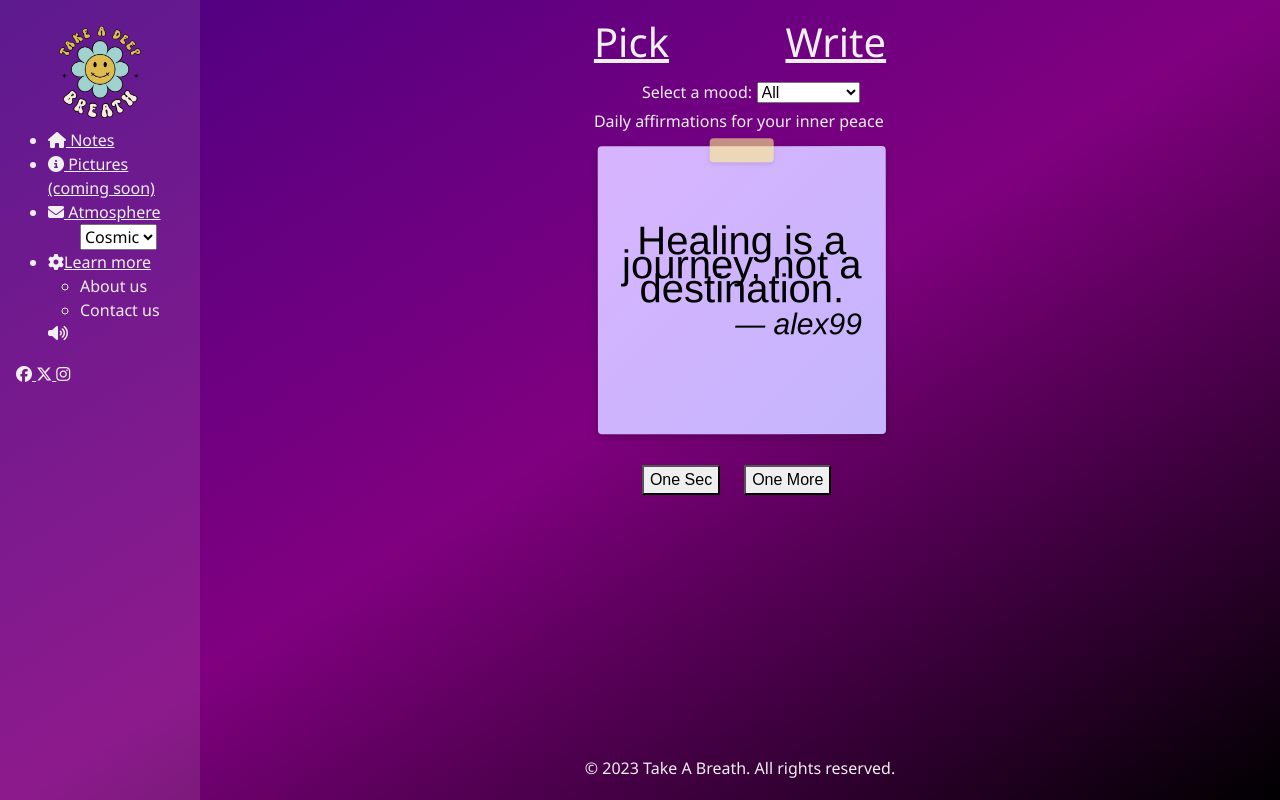
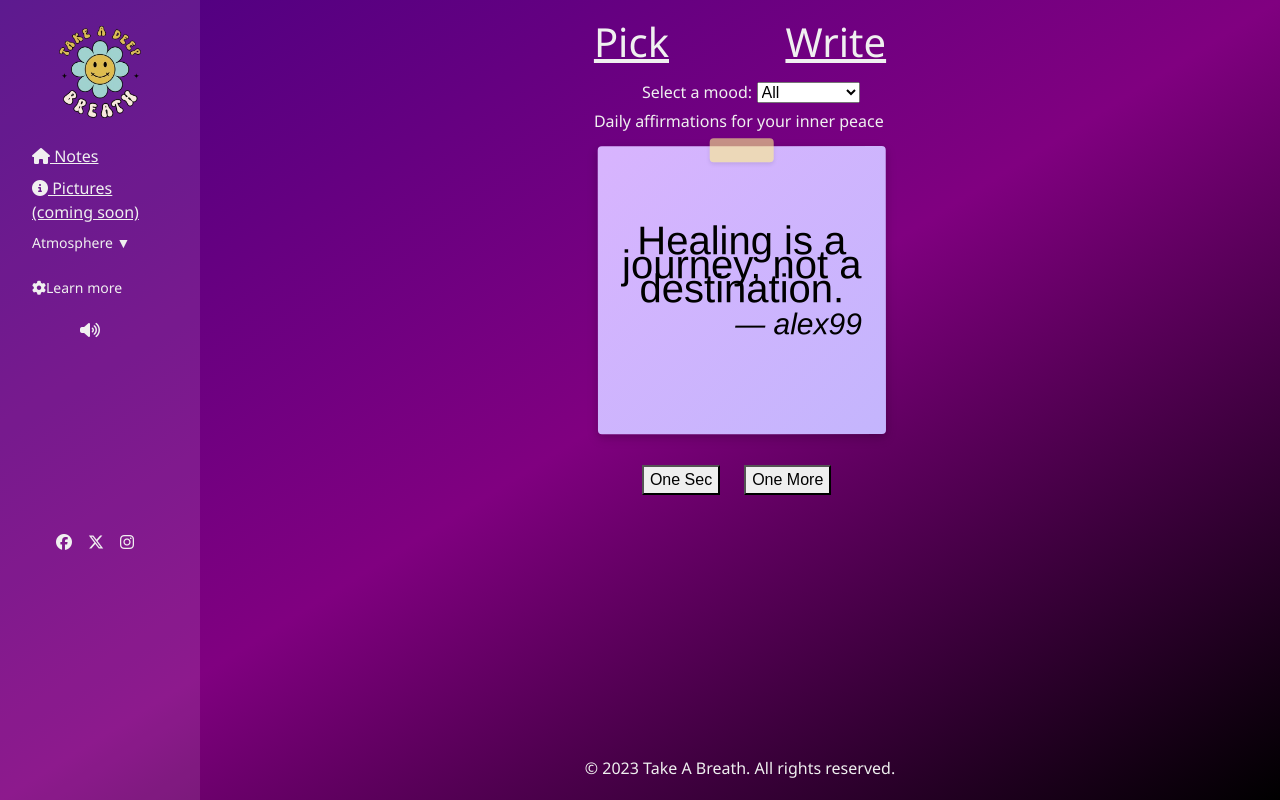
Before and after one commit to DaniqueJ-R/milestone_proj_3, a Django app: page / in a window 1280 px wide. Run offline with Django 4.2, Linux system fonts and the light colour scheme; data comes from the database, SQL or seed files in the repository; some libraries are stand-ins or nearby versions; some web fonts are replaced.

Commit message:
Updated HTML , CSS and JS for Base

```diff
--- a/quote/templates/quote/home.html
+++ b/quote/templates/quote/home.html
@@ -13,7 +13,7 @@
 
     <!-- Filter dropdown -->
     <div id="notes-filter">
-      <div id="myDropdown" class="dropdown-content">
+      <div id="myDropdown">
         <form method="get" action="{% url 'home' %}">
           <label id="select-mood">Select a mood:</label>
           <select name="category" id="themeSelector" onchange="this.form.submit()">
--- a/static/css/style.css
+++ b/static/css/style.css
@@ -17,12 +17,6 @@ body {
   color: pink;
   display: flex;
   background-repeat: no-repeat;
-}
-
-h1 {
-  color: white;
-  text-align: center;
-  font-family: var(--primary-font);
 }
 
 h2,
@@ -46,6 +40,12 @@ main {
   overflow: visible;
 }
 
+ul {
+  list-style: none;
+  padding: 0;
+  margin: 0;
+}
+
 .hidden {
   display: none;
 }
@@ -54,6 +54,24 @@ main {
   background: rgba(255, 255, 255, 0.1);
   padding: 1rem;
   width: 200px;
+}
+
+.nav-list {
+  display: flex;
+  flex-direction: column;
+  gap: 0.5rem;
+  padding: 1rem;
+}
+
+#toggleAudio {
+  padding-left: 3rem;
+}
+
+#social-links-nav {
+  display: flex;
+  gap: 1rem;
+  margin-top: 11rem;
+  margin-left: 2.5rem;
 }
 
 .heading-section {
@@ -183,6 +201,8 @@ body.theme-sunset {
   padding-top: 0.5rem;
 }
 
+
+
 #myDropdown {
   padding: 0.25rem 3rem;
   padding-right: 0rem;
@@ -199,3 +219,44 @@ body.theme-sunset {
 #footer {
   bottom: -5rem;
 }
+
+.dropdown-container {
+  margin-bottom: 1rem;
+}
+
+.dropdown-header {
+  cursor: pointer;
+  user-select: none;
+}
+
+.dropdown-content {
+  max-height: 0;
+  overflow: hidden;
+  transition: max-height 0.3s ease;
+  background: #eee;
+  padding: 0 1rem;
+}
+
+.dropdown-content.open {
+  border: 2px solid rgba(255, 255, 255, 0.6);
+  box-shadow: 0 4px 12px rgba(0, 0, 0, 0.3);
+  border-radius: 6px;
+  max-height: 500px;
+  background-color: transparent;
+  padding: 0.5rem 1.5rem;
+  max-width: 8rem;
+  font-size: small;
+}
+
+.dropdown-content.open a {
+  text-decoration: none;
+}
+
+.dropdown-content.open a:link,
+.dropdown-content.open a:visited {
+  color: inherit; /* or pick a custom color */
+  text-decoration: none;
+}
+.dropdown-content.open a:hover {
+  color: #ff6347; /* Change to your desired hover color */
+}
--- a/static/js/script.js
+++ b/static/js/script.js
@@ -1,6 +1,6 @@
 console.log("Script loaded");
 
-const themes = ["space", "sea", "forest", "sunset", "mountains", "garden"];
+const themes = ["space", "sea", "forest", "sunset"];
 
 let audioEnabled = false;
 let displayedNotes = []; // Array of current notes shown (max 5)
@@ -51,7 +51,8 @@ function renderNotes() {
         }
     }
 
-    const theme = themeSelector?.value || "space";
+  const selectedLink = document.querySelector(".dropdown-content a.selected");
+    const theme = selectedLink ? selectedLink.getAttribute("data-value") : "space"; // default
 
     displayedNotes.forEach((noteText, i) => {
         const note = createStickyNote(noteText, i, theme);
@@ -114,15 +115,29 @@ function goBack() {
 }
 
 // Theme & audio handling
-themeSelector?.addEventListener("change", () => {
-    document.body.className = `theme-${themeSelector.value}`;
-    renderNotes();
+document.querySelectorAll("#themeSelector a").forEach(a => {
+    a.addEventListener("click", (e) => {
+        e.preventDefault();
 
-    if (audioEnabled) {
-        themeAudio.src = `audio/${themeSelector.value}.mp3`;
-        themeAudio.play();
-    }
+        // Remove 'selected' from any other link
+        document.querySelectorAll("#themeSelector a").forEach(link => link.classList.remove("selected"));
+
+        // Add 'selected' to the clicked link
+        a.classList.add("selected");
+
+        const value = a.getAttribute("data-value");
+        document.body.className = `theme-${value}`;
+
+        // Update notes
+        renderNotes();
+
+        if (audioEnabled) {
+            themeAudio.src = `audio/${value}.mp3`;
+            themeAudio.play();
+        }
+    });
 });
+
 
 toggleAudioBtn?.addEventListener("click", () => {
     audioEnabled = !audioEnabled;
@@ -187,3 +202,11 @@ function showPopup(message, isError = false) {
 
     setTimeout(() => popup.classList.add('hidden'), 3000);
 }
+
+// Dropdown functionality
+document.querySelectorAll(".dropdown-header").forEach(header => {
+  header.addEventListener("click", () => {
+    const content = header.nextElementSibling;
+    content.classList.toggle("open");
+  });
+});
--- a/templates/base.html
+++ b/templates/base.html
@@ -48,7 +48,7 @@
             src="{% static 'images/Logoo-removebg-preview.png' %}"
             alt="Logo"
             class="img-fluid"/>
-            <ul>
+            <ul class="nav-list">
           <li>
             <a href="#"><i class="fas fa-home"></i> Notes </a>
           </li>
@@ -58,28 +58,30 @@
             >
           </li>
           <li>
-            <a href="#"><i class="fas fa-envelope"></i> Atmosphere</a>
-            <ul>
-    <select id="themeSelector">
-      <option value="space">Cosmic</option>
-      <option value="sea">Ocean</option>
-      <option value="forest">Forest</option>
-      <option value="sunset">Sunset</option>
-    </select>
-            </ul>
+            <div class="dropdown-container">
+  <div class="dropdown-header">Atmosphere ▼</div>
+  <div class="dropdown-content" id="themeSelector">
+    <a data-value="space">Cosmic</a><br>
+    <a data-value="sea">Ocean</a><br>
+    <a data-value="forest">Forest</a><br>
+    <a data-value="sunset">Sunset</a><br>
+  </div>
+</div>
           </li>
           <li>
-            <a href="#"><i class="fas fa-cog"></i>Learn more</a>
-            <ul>
-              <li>About us</li>
-              <li>Contact us</li>
-            </ul>
+<div class="dropdown-container">
+  <div class="dropdown-header"><i class="fas fa-cog"></i>Learn more</div>
+  <div class="dropdown-content">
+    <a href="#">About us</a><br>
+    <a href="#">Contact us</a><br>
+  </div>
+</div>
           </li>
               <i id="toggleAudio" class="fa-solid fa-volume-high"></i>
 
         </ul>
         <!-- Social Media -->
-                  <div id="social-links-nav" class="mt-auto">
+                  <div id="social-links-nav">
           <a
             href="https://www.facebook.com/"
             target="_blank"
```
